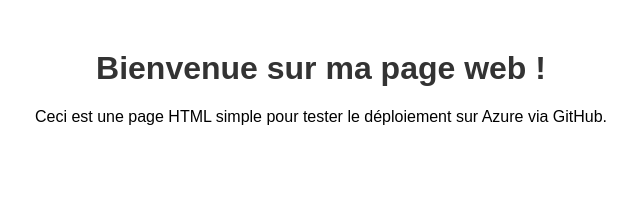
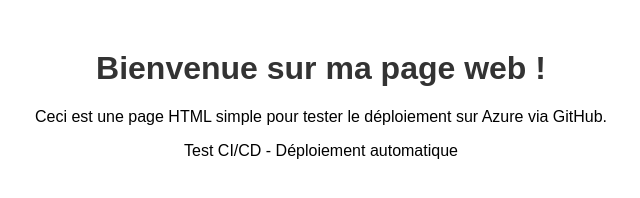
Before and after one commit to enaneij/ProjetDevops, a plain HTML site: page index.html in a window 1280 px wide. Shown: the whole page, without its empty margins (319-959 px from the left). Drawn offline with Linux system fonts and the light colour scheme.

Commit message:
Ajouter test de déploiement automatique

```diff
--- a/index.html
+++ b/index.html
@@ -16,7 +16,8 @@
     </style>
 </head>
 <body>
-    <h1>Bienvenue sur ma page web !</h1>
+   <h1>Bienvenue sur ma page web !</h1>
     <p>Ceci est une page HTML simple pour tester le déploiement sur Azure via GitHub.</p>
+    <p>Test CI/CD - Déploiement automatique</p>
 </body>
 </html>
```
